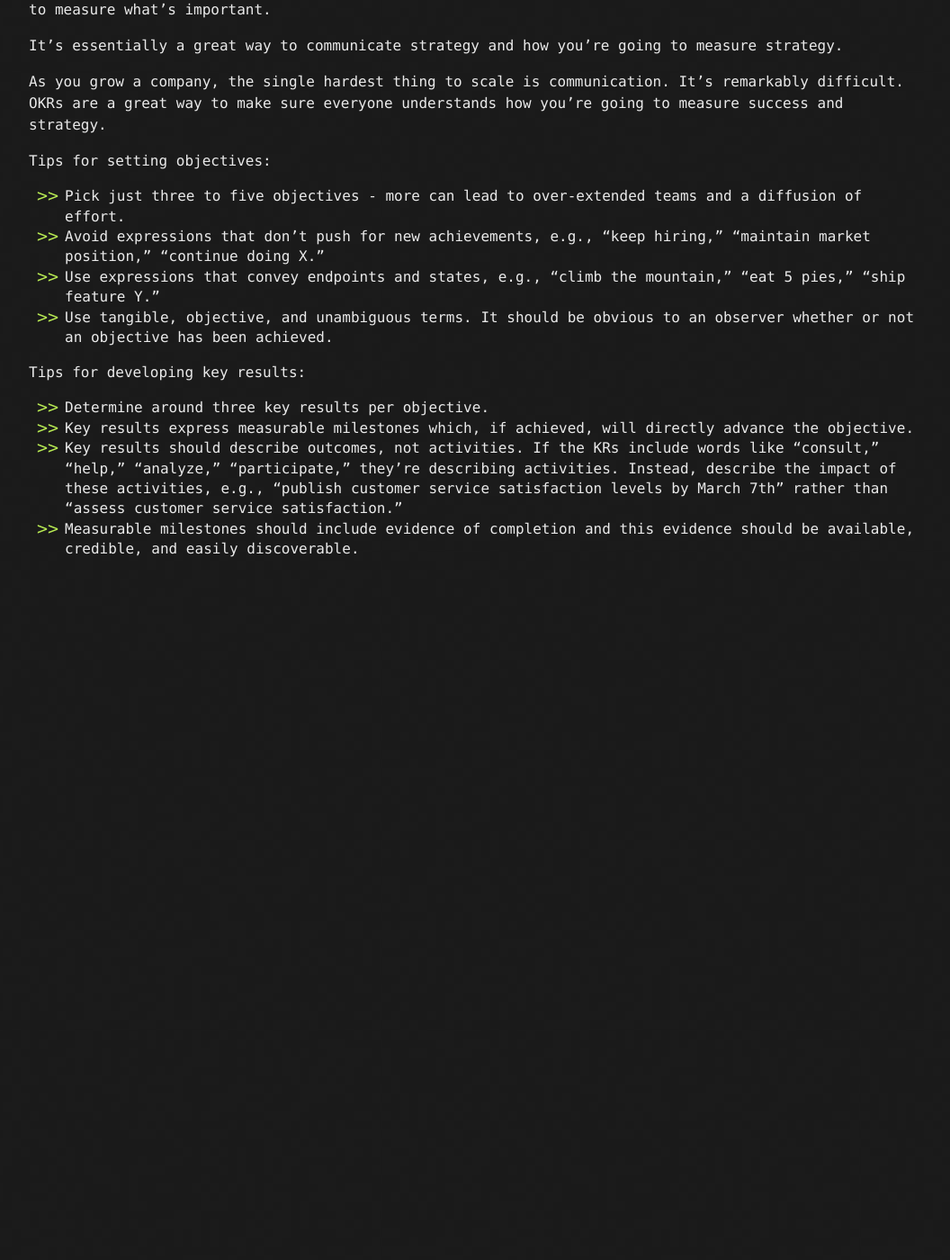
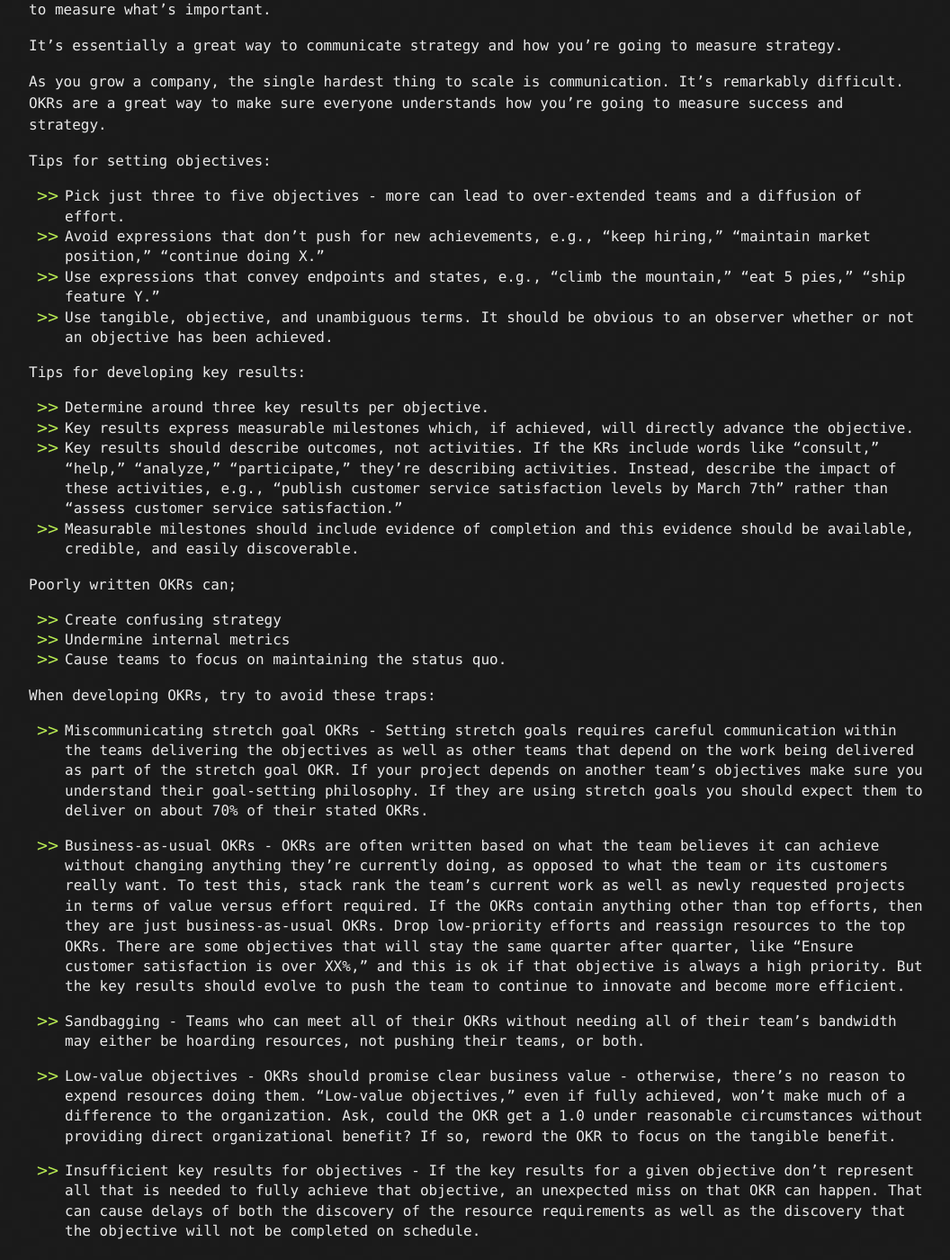
Before and after one commit to goodHunter27/serhatgiydiren.github.io, a Jekyll site: the page built from _posts/2020-01-11-goal-setting.md, in a window 1280 px wide and 1400 px high, scrolled down 1516 px. Shown: the whole window at 90% size, without its empty margins (108-1164 px from the left). Built offline with Jekyll 4.4.1, drawn with Linux system fonts in a browser that asks for light colours; before the commit the page ends 2158 px from its top, so only the background shows below that.

Commit message:
Update 2020-01-11-goal-setting.md

```diff
--- a/_posts/2020-01-11-goal-setting.md
+++ b/_posts/2020-01-11-goal-setting.md
@@ -64,3 +64,20 @@ Tips for developing key results:
 - Key results express measurable milestones which, if achieved, will directly advance the objective.
 - Key results should describe outcomes, not activities. If the KRs include words like "consult," "help," "analyze," "participate," they’re describing activities. Instead, describe the impact of these activities, e.g., "publish customer service satisfaction levels by March 7th" rather than "assess customer service satisfaction."
 - Measurable milestones should include evidence of completion and this evidence should be available, credible, and easily discoverable.
+
+Poorly written OKRs can;
+- Create confusing strategy
+- Undermine internal metrics
+- Cause teams to focus on maintaining the status quo.
+
+When developing OKRs, try to avoid these traps:
+
+- Miscommunicating stretch goal OKRs - Setting stretch goals requires careful communication within the teams delivering the objectives as well as other teams that depend on the work being delivered as part of the stretch goal OKR. If your project depends on another team's objectives make sure you understand their goal-setting philosophy. If they are using stretch goals you should expect them to deliver on about 70% of their stated OKRs.
+
+- Business-as-usual OKRs - OKRs are often written based on what the team believes it can achieve without changing anything they're currently doing, as opposed to what the team or its customers really want. To test this, stack rank the team's current work as well as newly requested projects in terms of value versus effort required. If the OKRs contain anything other than top efforts, then they are just business-as-usual OKRs. Drop low-priority efforts and reassign resources to the top OKRs. There are some objectives that will stay the same quarter after quarter, like "Ensure customer satisfaction is over XX%," and this is ok if that objective is always a high priority. But the key results should evolve to push the team to continue to innovate and become more efficient.
+
+- Sandbagging - Teams who can meet all of their OKRs without needing all of their team's bandwidth may either be hoarding resources, not pushing their teams, or both.
+
+- Low-value objectives - OKRs should promise clear business value - otherwise, there's no reason to expend resources doing them. "Low-value objectives," even if fully achieved, won't make much of a difference to the organization. Ask, could the OKR get a 1.0 under reasonable circumstances without providing direct organizational benefit? If so, reword the OKR to focus on the tangible benefit.
+
+- Insufficient key results for objectives - If the key results for a given objective don't represent all that is needed to fully achieve that objective, an unexpected miss on that OKR can happen. That can cause delays of both the discovery of the resource requirements as well as the discovery that the objective will not be completed on schedule.
```
